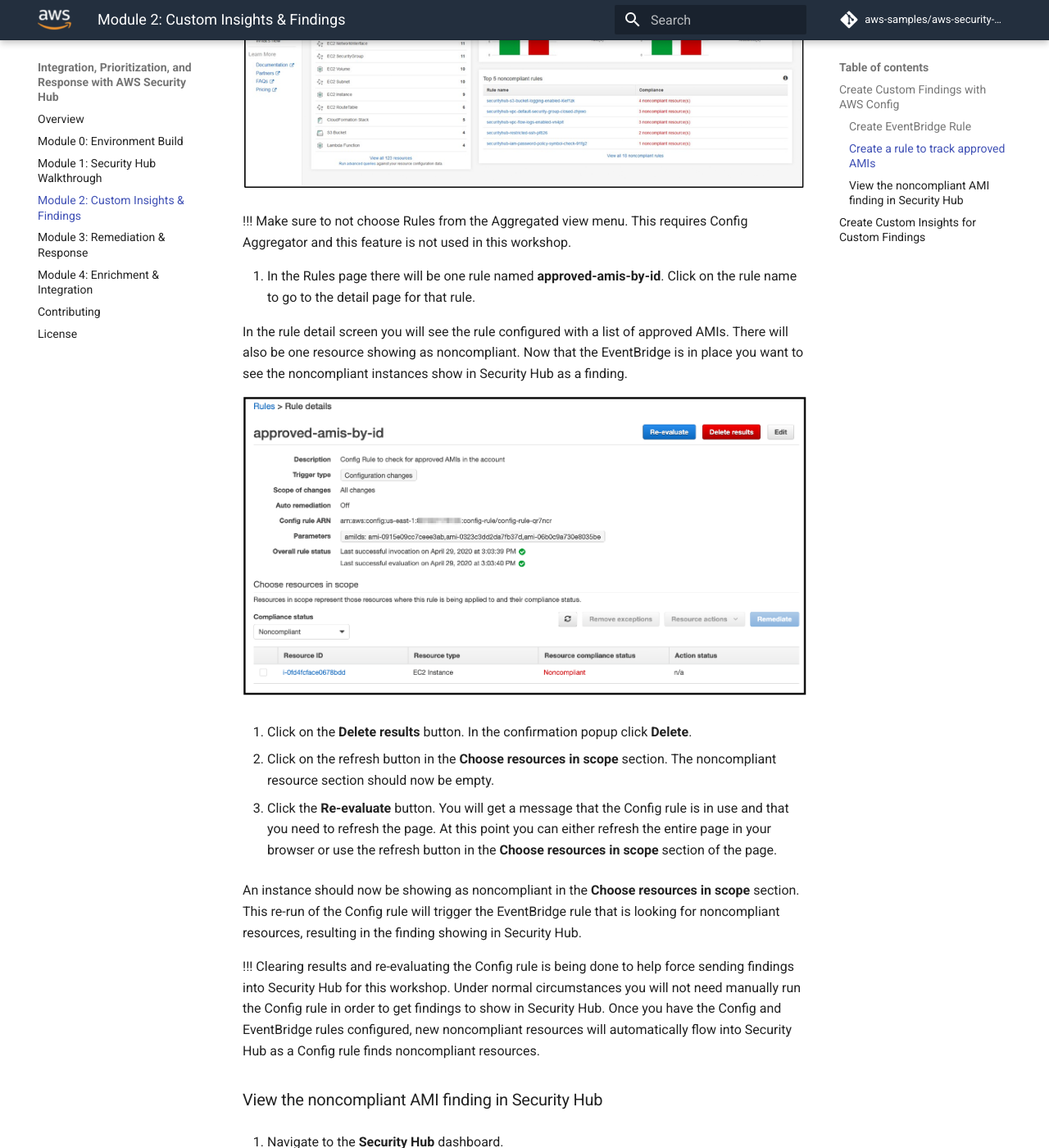
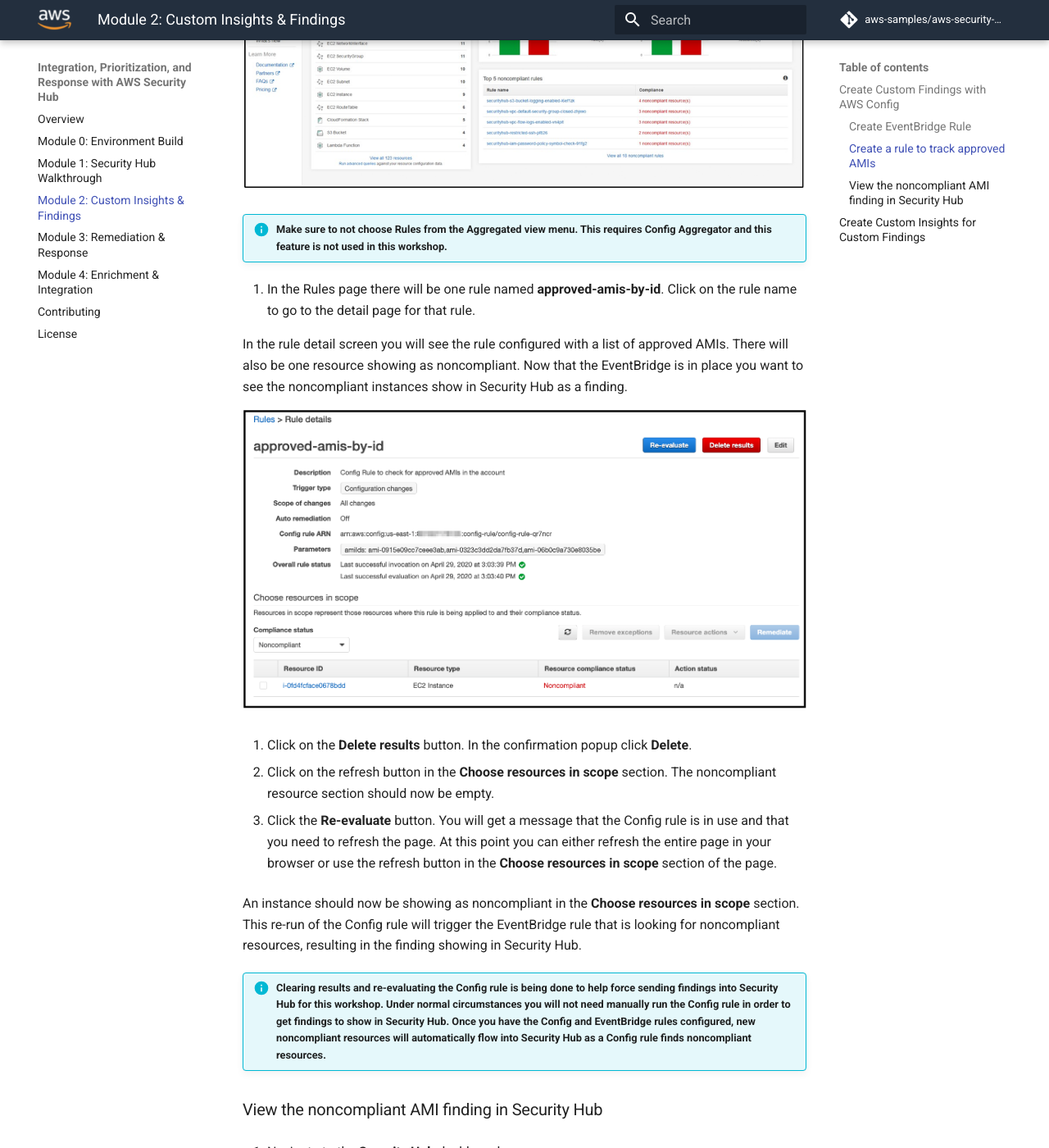
Before and after one commit to aws-samples/aws-security-hub-workshop, an MkDocs documentation site: the page built from docs/02-custom-insights-findings.md, in a window 1280 px wide and 1400 px high, scrolled down 4869 px. Shown: the whole window at 82% size. Built offline with MkDocs 1.6.1 and Material for MkDocs 9.7.7, drawn with Linux system fonts in a browser that asks for light colours; comment, search, counter and statistics services are not loaded; part of the change alters nothing that is shown; some of the changed text lies outside the part shown.

```diff
--- a/docs/02-custom-insights-findings.md
+++ b/docs/02-custom-insights-findings.md
@@ -22,7 +22,6 @@ In this section we will cover how you can create your own findings in Security H
 This is a representation of the architecture you will be implementing:
 
 ![Config](./images/02-config-architecture.png)
-
 
 For this part of the workshop a Config rule has already been defined.  The specific Config rule being used is **approved-amis-by-id**.  This rule looks for EC2 instances backed by AMIs that are not in the rule's list of approved AMIs.  Any EC2 instances that are not using an AMI that is in the approved list will be reported by the rule as noncompliant.
 
@@ -73,7 +72,7 @@ This section will run the Config rule to generate information on noncompliant re
 
 ![Config](./images/02-config-dashboard.png)
 
-!!! Make sure to not choose Rules from the Aggregated view menu.  This requires Config Aggregator and this feature is not used in this workshop.
+!!! info "Make sure to not choose Rules from the Aggregated view menu.  This requires Config Aggregator and this feature is not used in this workshop."
 
 2. In the Rules page there will be one rule named **approved-amis-by-id**.  Click on the rule name to go to the detail page for that rule.
 
@@ -89,7 +88,7 @@ In the rule detail screen you will see the rule configured with a list of approv
 
 An instance should now be showing as noncompliant in the **Choose resources in scope** section.  This re-run of the Config rule will trigger the EventBridge rule that is looking for noncompliant resources, resulting in the finding showing in Security Hub.
 
-!!! Clearing results and re-evaluating the Config rule is being done to help force sending findings into Security Hub for this workshop.  Under normal circumstances you will not need manually run the Config rule in order to get findings to show in Security Hub.  Once you have the Config and EventBridge rules configured, new noncompliant resources will automatically flow into Security Hub as a Config rule finds noncompliant resources.
+!!! info "Clearing results and re-evaluating the Config rule is being done to help force sending findings into Security Hub for this workshop.  Under normal circumstances you will not need manually run the Config rule in order to get findings to show in Security Hub.  Once you have the Config and EventBridge rules configured, new noncompliant resources will automatically flow into Security Hub as a Config rule finds noncompliant resources."
 
 ### View the noncompliant AMI finding in Security Hub
 
@@ -103,7 +102,7 @@ An instance should now be showing as noncompliant in the **Choose resources in s
 
 You now have a setup in place that helps demonstrate how you can send custom findings into Security Hub using AWS data sources and EventBridge rules.
 
-!!! In your environment the Lambda function **find-secrets-without-rotation** checks for secrets that have a rotation time that is beyond the max days parameter on the function.  When secrets are found with a rotation time beyond what is defined in the function a finding is created in Security Hub.  Take some time to explore the Lambda function to see how you can directly send custom findings into Security Hub.
+!!! info "In your environment the Lambda function **find-secrets-without-rotation** checks for secrets that have a rotation time that is beyond the max days parameter on the function.  When secrets are found with a rotation time beyond what is defined in the function a finding is created in Security Hub.  Take some time to explore the Lambda function to see how you can directly send custom findings into Security Hub."
 
 ## Create Custom Insights for Custom Findings
 
```
